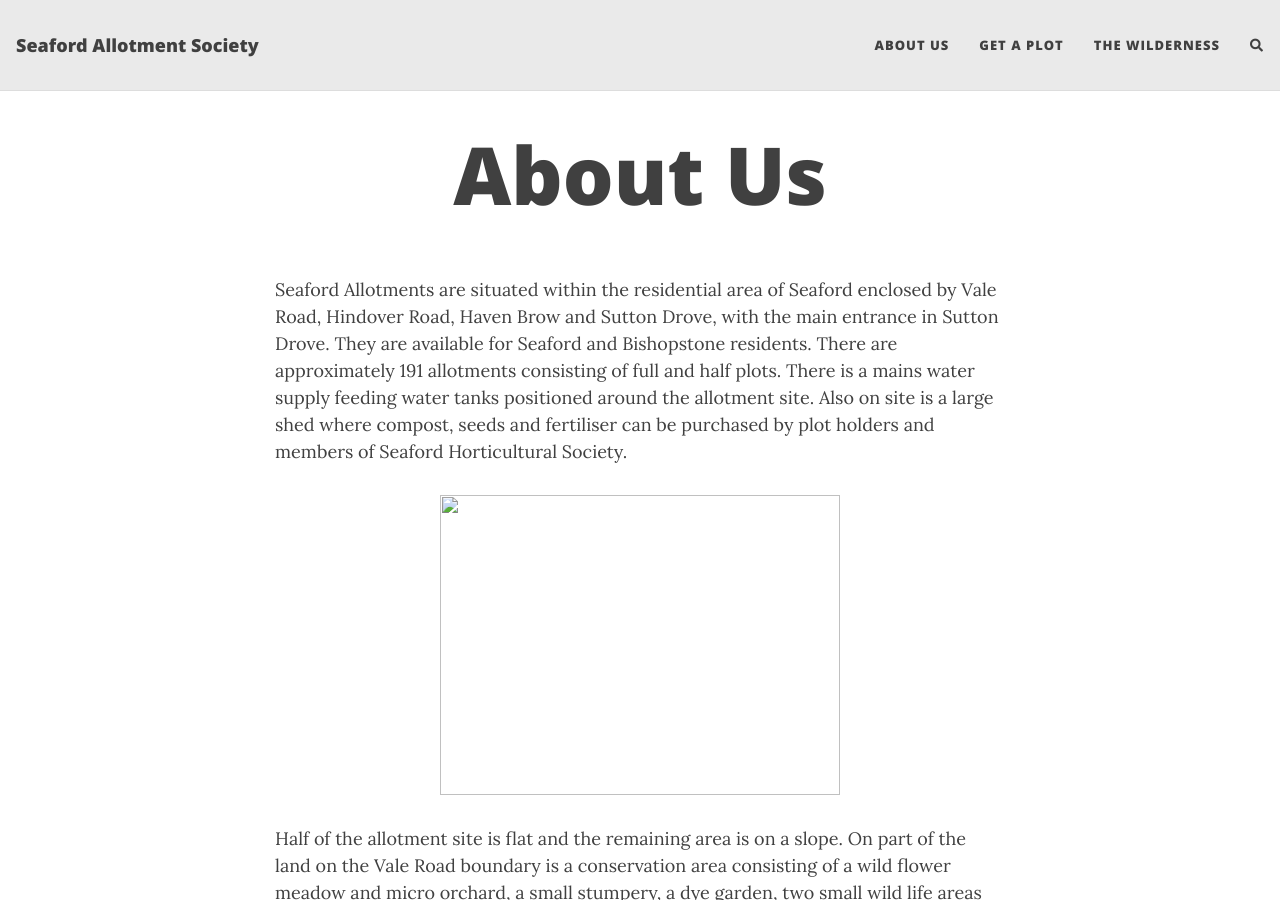
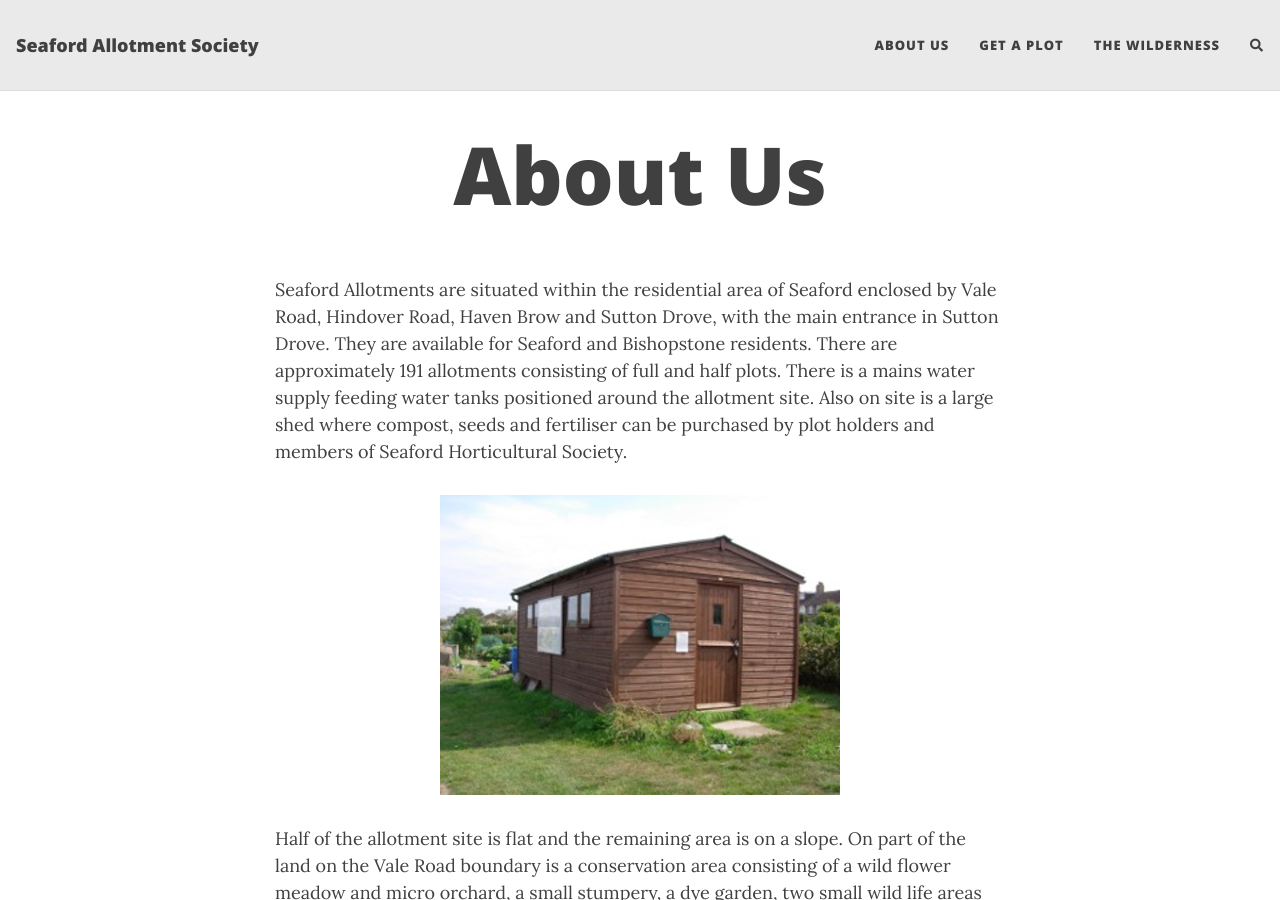
Before and after one commit to Croftie48/salg.github.io, a Jekyll site: the page built from aboutme.md, in a window 1280 px wide and 900 px high. Built offline with Jekyll 4.4.1, drawn with Linux system fonts in a browser that asks for light colours; nearby versions of some CDN libraries; comment, search, counter and statistics services are not loaded.

Commit message:
Update aboutme.md

```diff
--- a/aboutme.md
+++ b/aboutme.md
@@ -7,7 +7,7 @@
 There are approximately 191 allotments consisting of full and half plots. There is a mains water supply feeding water tanks positioned around the allotment site. Also on site is a large shed where compost, seeds and fertiliser can be purchased by plot holders and members of Seaford Horticultural Society.
 
 <p align="center">
-  <img width="400" height="300" src="https://croftie48.github.io/seaford_allotments.github.io/assets/img/disthut.jpg">
+  <img width="400" height="300" src="https://croftie48.github.io/salg.github.io/assets/img/disthut.jpg">
 </p>
 
 Half of the allotment site is flat and the remaining area is on a slope. On part of the land on the Vale Road boundary is a conservation area consisting of a wild flower meadow and micro orchard, a small stumpery, a dye garden, two small wild life areas and an apiary.
@@ -15,7 +15,7 @@
 In 1986 a group of plot holders formed a Society for the plot holders to keep the site organised and tidy, and give them a voice to prevent the land being taken over for development by the landowners, Lewes District Council.
 
 <p align="center">
-  <img width="300" height="400" src="https://croftie48.github.io/seaford_allotments.github.io/assets/img/plothouse.jpg">
+  <img width="300" height="400" src="https://croftie48.github.io/salg.github.io/assets/img/plothouse.jpg">
 </p>
 
 In 1990 the Seaford Allotment Society was formed as an independent group.
```
